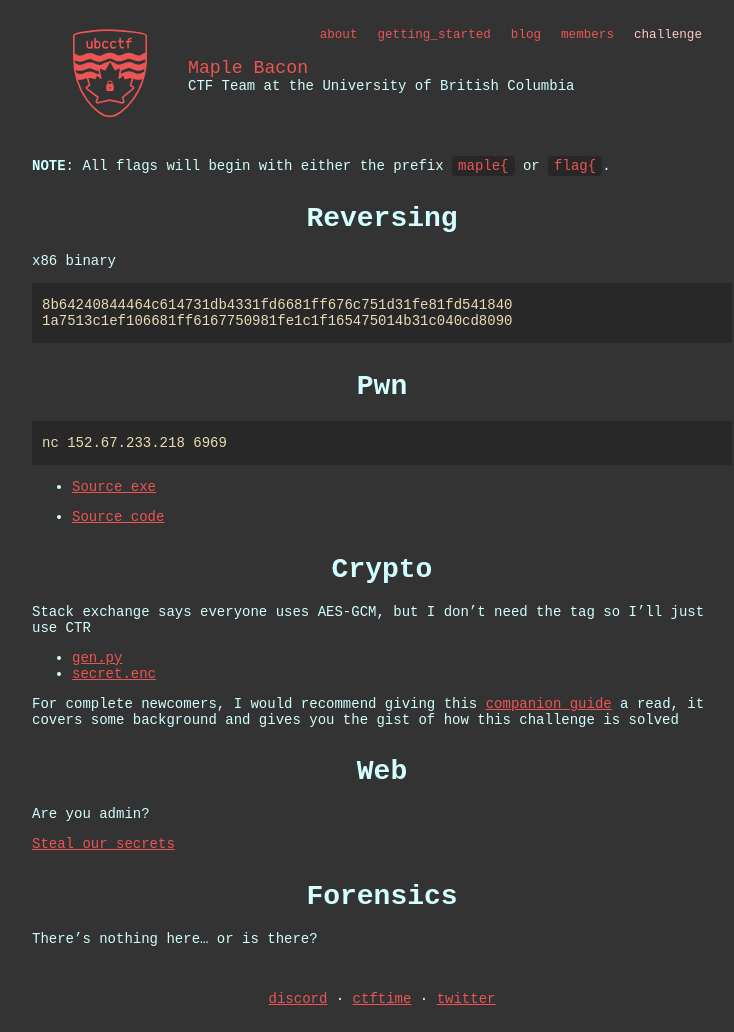
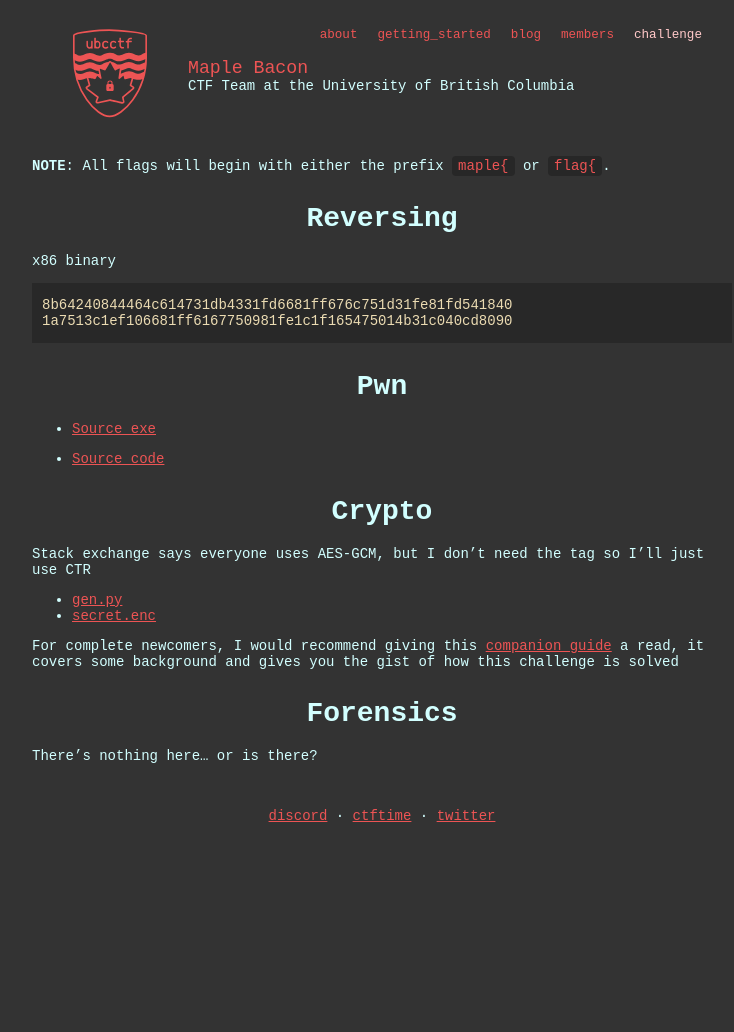
Before and after one commit to ubcctf/ubcctf.github.io, a Jekyll site: the page built from challenge.md, in a window 1280 px wide. Shown: the whole page, without its empty margins (258-992 px from the left). Built offline with Jekyll 4.4.1, drawn with Linux system fonts in a browser that asks for light colours; some web fonts are replaced; after the commit the page ends 900 px from its top, so only the background shows below that.

Commit message:
removed web and pwn addresses

````diff
--- a/challenge.md
+++ b/challenge.md
@@ -16,10 +16,6 @@ x86 binary
 
 # Pwn
 
-```
-nc 152.67.233.218 6969
-```
-
 - [Source exe](https://drive.google.com/file/d/15mBjhZ2czhF4d0cTBkW4ZAHd5_lVp4pw/view?usp=sharing)
 
 - [Source code](https://drive.google.com/file/d/1op6YplcAflHZzy3bIugVVoJJOachG4fd/view?usp=sharing)
@@ -33,12 +29,6 @@ Stack exchange says everyone uses AES-GCM, but I don't need the tag so I'll just
 
 For complete newcomers, I would recommend giving this [companion guide](/2021/08/beginner-crypto/) a read, it covers some background and gives you the gist of how this challenge is solved
 
-# Web
-
-Are you admin?
-
-[Steal our secrets](http://152.67.233.218:1337)
-
 # Forensics
 
 There's nothing here... or is there?
````
